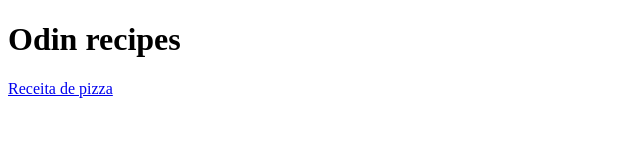
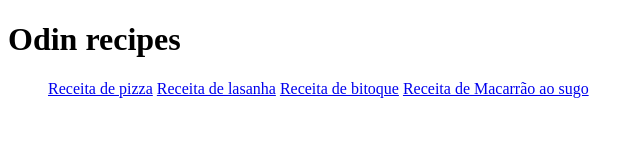
Before and after one commit to dasacan/odin-recipes, a plain HTML site: page index.html in a window 1280 px wide. Shown: the whole page, without its empty margins (0-644 px from the left). Drawn offline with Linux system fonts and the light colour scheme.

Commit message:
adicionei mais tres receitas, com fotos no images

```diff
--- a/index.html
+++ b/index.html
@@ -8,6 +8,11 @@
 </head>
 <body>
     <h1>Odin recipes</h1>
+    <ul>
     <a href="recipes/pizza.html">Receita de pizza</a>
+    <a href="recipes/lasanha.html">Receita de lasanha</a>
+    <a href="recipes/bitoque.html">Receita de bitoque</a>
+    <a href="recipes/m_sugo.html">Receita de Macarrão ao sugo</a>
+</ul>
 </body>
 </html>
```
Also changed, not shown: images/bitoque.jpeg (added), images/lasanha.jpeg (added), images/sugo.jpeg (added).
